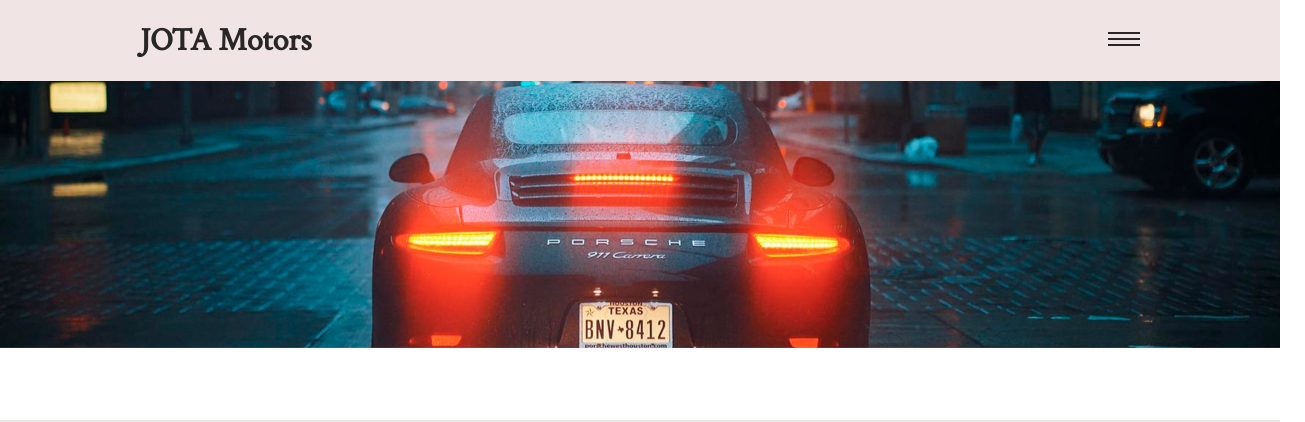
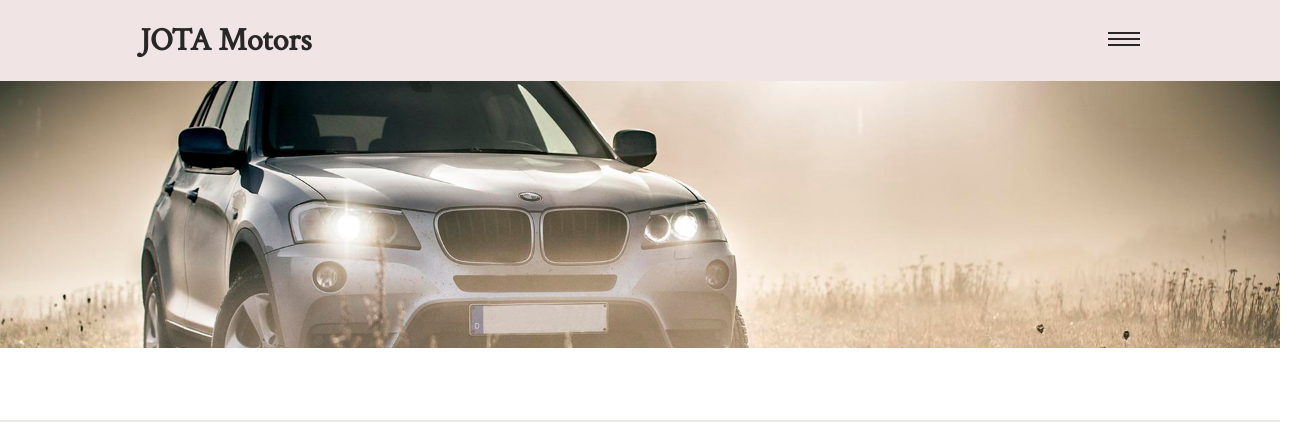
Before and after one commit to jotaMch/loja_de_carros, a website: page index.html in a window 1280 px wide. Shown: the top 422 px of the page, 1305 px wide, since content can reach past the window. Drawn offline with nearby package versions, Linux system fonts and the light colour scheme.

Commit message:
alterando carousel

```diff
--- a/index.html
+++ b/index.html
@@ -44,8 +44,8 @@
         </header>
         <div id="carousel-imagens" >
             <img class="carros" src="./images/slide1.png" alt="carro Porsche">
-            <!--<img class="carros" src="./images/slide2.png" alt="Carro BMW">
-            <img class="carros" src="./images/slide3.png" alt="Carro Ford">-->
+            <img class="carros" src="./images/slide2.png" alt="Carro BMW">
+            <img class="carros" src="./images/slide3.png" alt="Carro Ford">
         </div>
         <section id="sobre-a-loja" >
             <div class="container container-flex conteudo">
--- a/js/main.js
+++ b/js/main.js
@@ -1,7 +1,5 @@
 $(document).ready(function() {
     $('#carousel-imagens').slick({
-        slidesToShow: 1,
-        slideToScroll: 1,
         autoplay: true,
     });
 
```
